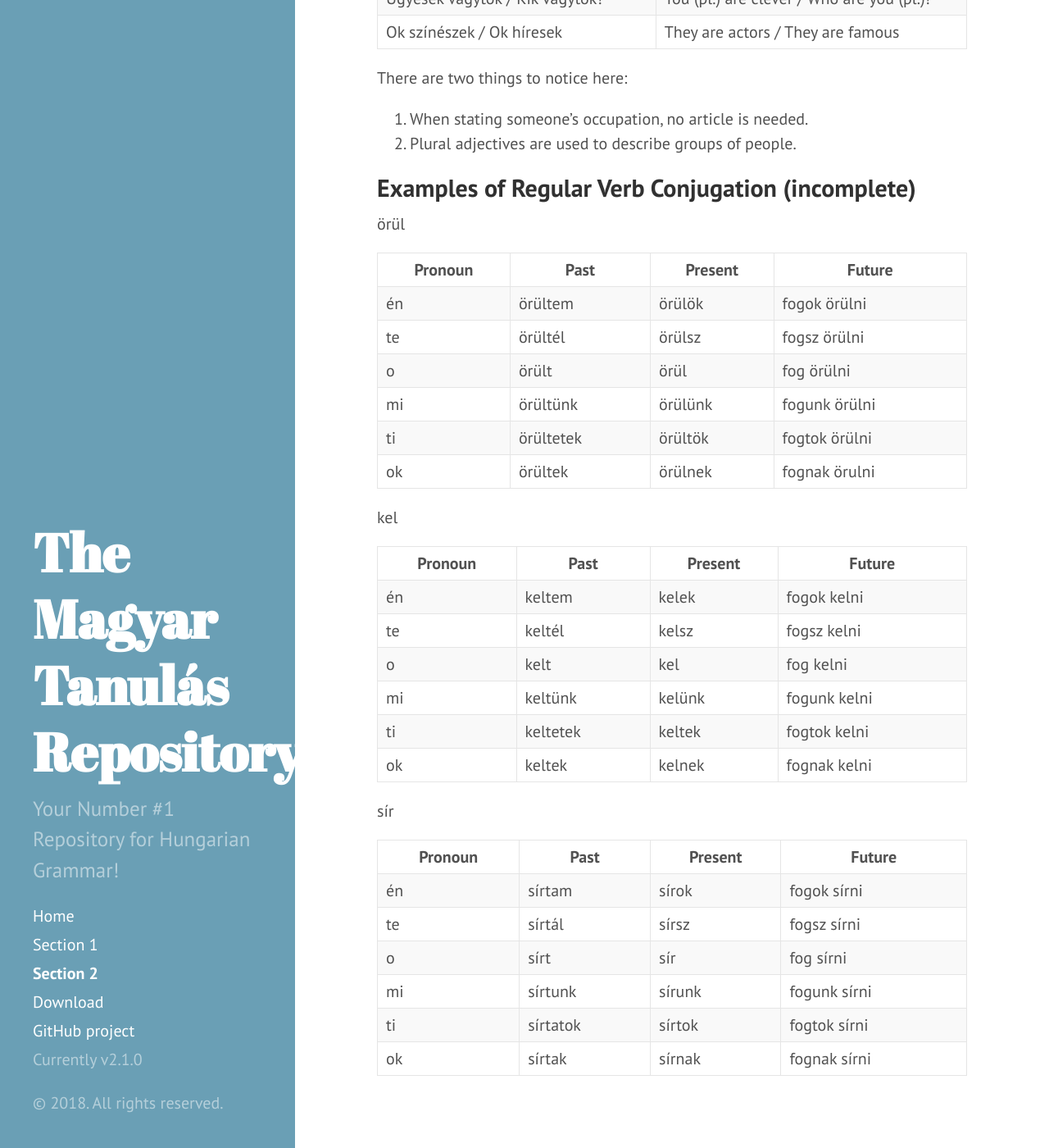
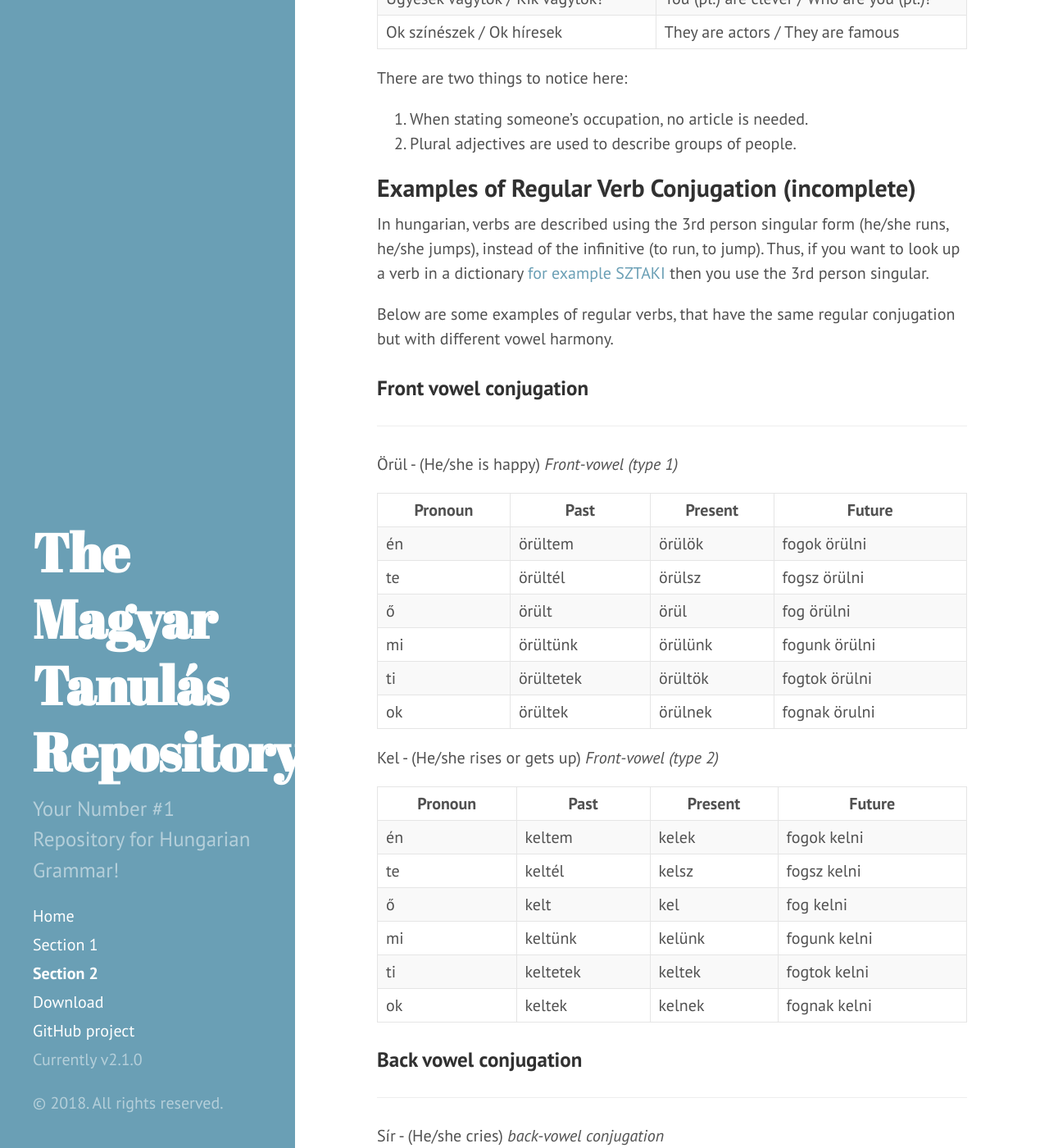
Before and after one commit to Magyartanulas/magyartanulas.github.io, a Jekyll site: the page built from Section2.md, in a window 1280 px wide and 1400 px high, scrolled down 2771 px. Shown: the whole window at 82% size. Built offline with Jekyll 4.4.1, drawn with Linux system fonts in a browser that asks for light colours; Markdown is read by kramdown in place of the engine named in the settings; some of the changed text lies outside the part shown.

Commit message:
Update Section2.md

```diff
--- a/Section2.md
+++ b/Section2.md
@@ -72,7 +72,7 @@ You may have noticed that the third person present tenses have been omitted, thi
 |--------------------------------------|-------------------------------------------|
 | Diák vagyok       / Magas vagyok     | I am a student       / I am tall          |
 | Tanár vagy?       / Ki vagy?         | Are you a teacher?   / Who are you?       |
-| O István          / O énekes         | He is István         / He is a singer     |
+| Ő István          / Ő énekes         | He is István         / He is a singer     |
 | Sportolók vagyunk / Hol vagyunk?     | We are athletes      / Where are we?      |
 | Ügyesek vagytok   / Kik vagytok?     | You (pl.) are clever / Who are you (pl.)? |
 | Ok színészek      / Ok híresek       | They are actors      / They are famous    |
@@ -84,35 +84,59 @@ There are two things to notice here:
 
 ## Examples of Regular Verb Conjugation (incomplete)
 
-örül
+In hungarian, verbs are described using the 3rd person singular form (he/she runs, he/she jumps),
+instead of the infinitive (to run, to jump). Thus, if you want to look up a verb in a dictionary
+[for example SZTAKI](http://szotar.sztaki.hu/english-hungarian) then you use the 3rd person singular.
+
+Below are some examples of regular verbs, that have the same regular conjugation but with different vowel harmony.
+
+### Front vowel conjugation
+---
+
+Örül - (He/she is happy) *Front-vowel (type 1)*
 
 | Pronoun | Past      | Present | Future        |
 |---------|-----------|---------|---------------|
 | én      | örültem   | örülök  | fogok örülni  |
 | te      | örültél   | örülsz  | fogsz örülni  |
-| o       | örült     | örül    | fog örülni    |
+| ő       | örült     | örül    | fog örülni    |
 | mi      | örültünk  | örülünk | fogunk örülni |
 | ti      | örültetek | örültök | fogtok örülni |
 | ok      | örültek   | örülnek | fognak örulni |
 
-kel
+Kel - (He/she rises or gets up) *Front-vowel (type 2)*
 
 | Pronoun | Past     | Present | Future       |
 |---------|----------|---------|--------------|
 | én      | keltem   | kelek   | fogok kelni |
 | te      | keltél   | kelsz   | fogsz kelni  |
-| o       | kelt     | kel     | fog kelni    |
+| ő       | kelt     | kel     | fog kelni    |
 | mi      | keltünk  | kelünk  | fogunk kelni |
 | ti      | keltetek | keltek  | fogtok kelni |
 | ok      | keltek   | kelnek  | fognak kelni |
 
-sír
+### Back vowel conjugation
+---
+
+Sír - (He/she cries) *back-vowel conjugation*
 
 | Pronoun | Past     | Present | Future       |
 |---------|----------|---------|--------------|
 | én      | sírtam   | sírok   | fogok sírni  |
 | te      | sírtál   | sírsz   | fogsz sírni  |
-| o       | sírt     | sír     | fog sírni    |
+| ő       | sírt     | sír     | fog sírni    |
 | mi      | sírtunk  | sírunk  | fogunk sírni |
 | ti      | sírtatok | sírtok  | fogtok sírni |
 | ok      | sírtak   | sírnak  | fognak sírni |
+
+Keep track of the similarities and differences. Strictly speaking there is no future tense in hungarian, the auxiliary verb `fog` is used
+with the verb in infinitive form alongside it.
+
+---
+### Exercises
+
+### Answers
+
+>! test1
+
+>! test2
```
